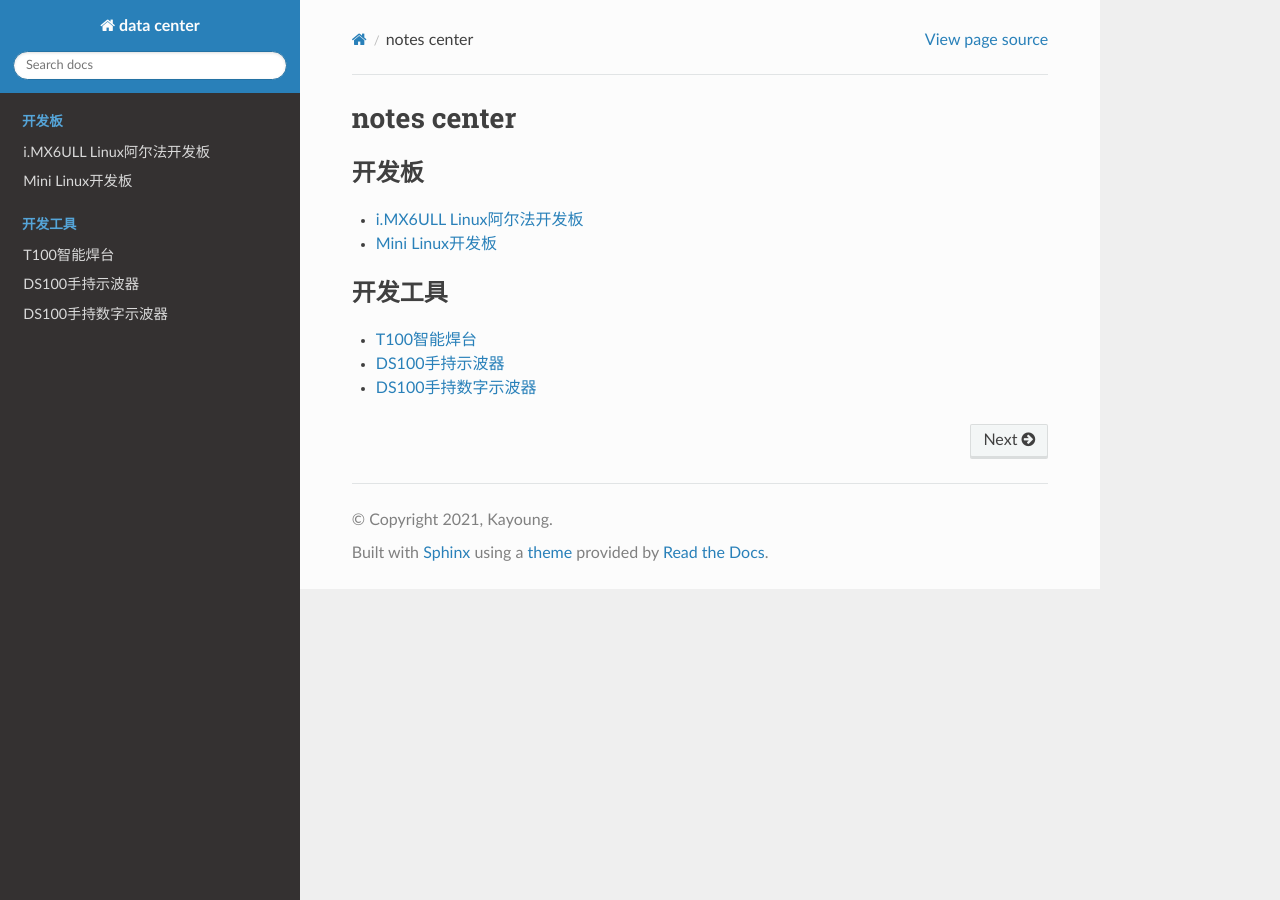
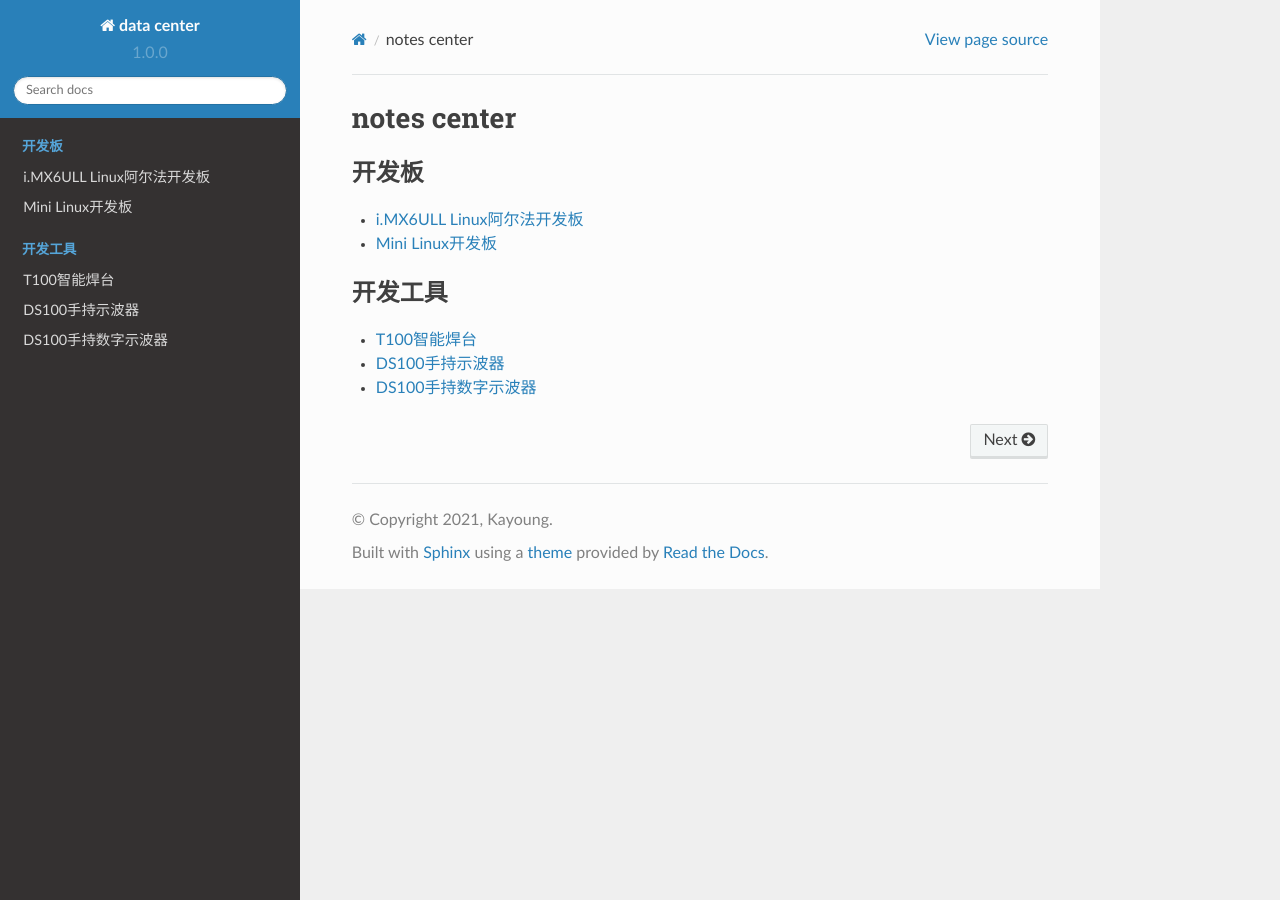
Before and after one commit to KayoungZhang/notes-center, a Sphinx documentation site: the page built from source/index.rst, in a window 1280 px wide. Built offline with Sphinx 7.4.7 and the Read the Docs theme 2.0.0, drawn with Linux system fonts in a browser that asks for light colours.

Commit message:
Update conf.py

```diff
--- a/source/conf.py
+++ b/source/conf.py
@@ -23,7 +23,8 @@ author = 'kayoung'
 
 # The full version, including alpha/beta/rc tags
 release = '1.0'
-
+# The short X.Y version.
+version = '1.0.0'
 
 # -- General configuration ---------------------------------------------------
 
@@ -67,3 +68,4 @@ html_theme_path = [sphinx_rtd_theme.get_html_theme_path()]
 # relative to this directory. They are copied after the builtin static files,
 # so a file named "default.css" will overwrite the builtin "default.css".
 html_static_path = ['_static']
+html_search_language = u'zh_CN'
```
